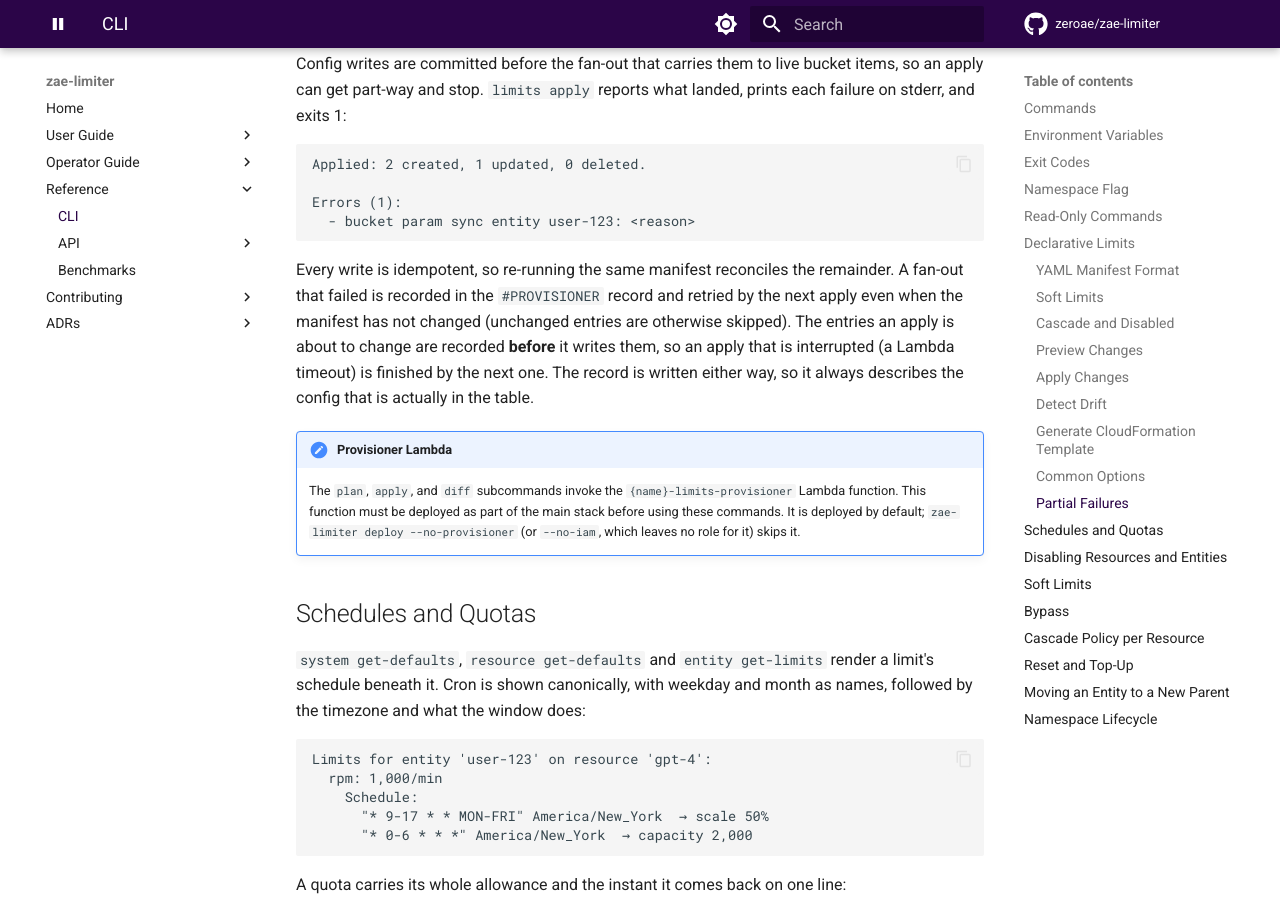
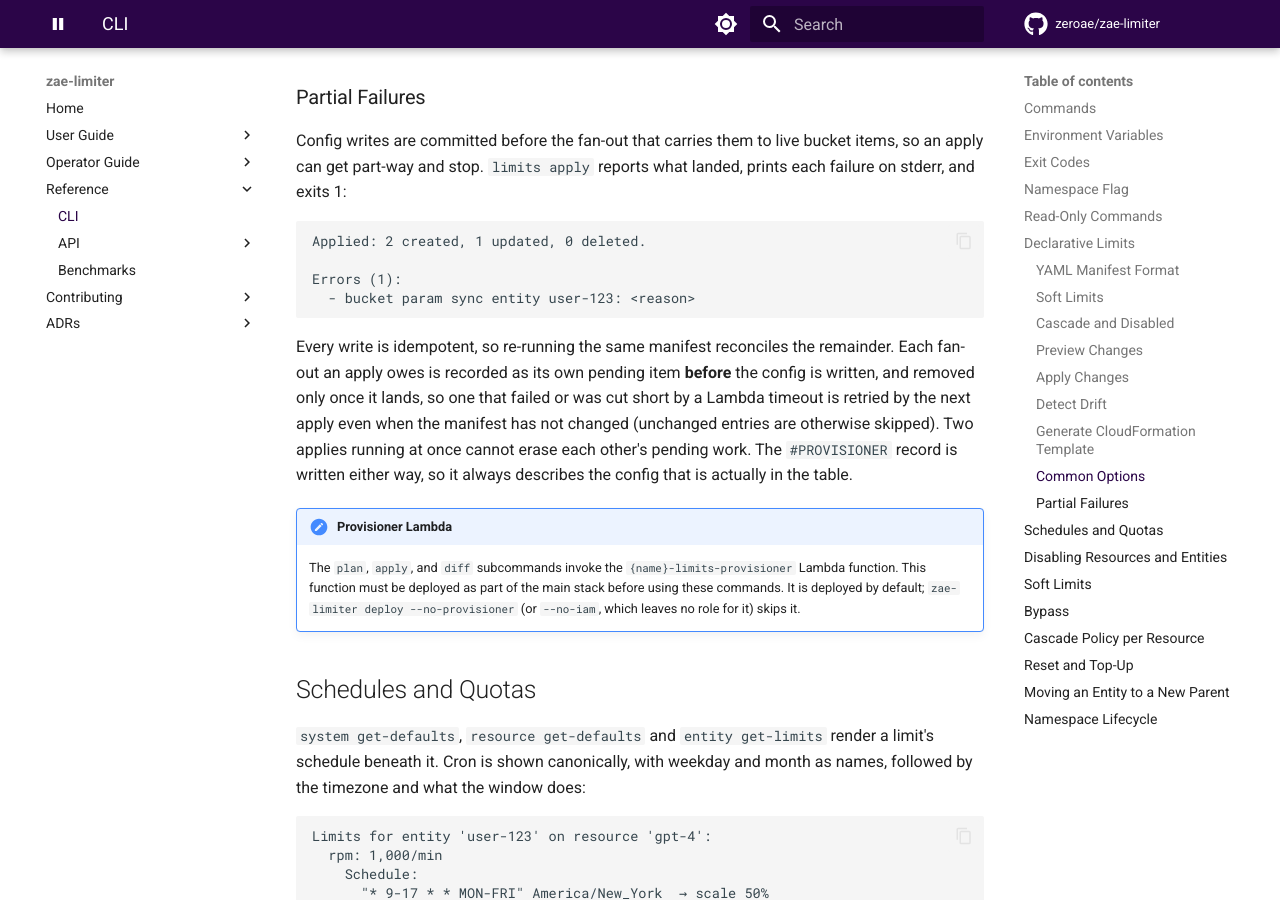
Before and after one commit to zeroae/zae-limiter, an MkDocs documentation site: the page built from docs/cli.md, in a window 1280 px wide and 900 px high, scrolled down 9538 px. Built offline with MkDocs 1.6.1 and Material for MkDocs 9.7.7, drawn with Linux system fonts in a browser that asks for light colours; comment, search, counter and statistics services are not loaded; the version menu is left out; some of the changed text lies outside the part shown.

Commit message:
📝 docs(provisioner): describe pending fan-outs as their own items
CLAUDE.md, docs/cli.md and docs/infra/deployment.md described the old
layout: lists on the #PROVISIONER record, a 100-level cap, and a
`full_pending` flag that turned the next apply into a full one. They
now describe one pending item per owed fan-out:

- its key, which also goes in the access-pattern table;
- the token that owns each item, and how write-ahead, claim and
  conditional delete use it;
- how an interrupted apply resumes;
- the `pending` count that plan and diff print;
- the residual left when two applies change the same level at once;
- the cost per apply.

Refs #739

Co-Authored-By: Claude Opus 5.5 <noreply@anthropic.com>
Claude-Session: https://claude.ai/code/session_017XzYMYKXNcZNQYS3xQhFdc

````diff
--- a/docs/cli.md
+++ b/docs/cli.md
@@ -332,12 +332,15 @@ plain apply. `limits apply --full` rewrites every declared entry and pushes its
 existing buckets again, as every apply did before change-only applies. A change to `soft` alone,
 or to `disabled: bypass` alone, is a change like any other: it is written and fanned out.
 
-When an apply that changes more than 100 entries is interrupted (a Lambda timeout), the next
-apply runs in full. `plan` and `diff` show that too, listing every declared entry under a note:
+An apply records every bucket fan-out it owes before it writes any config, and removes each one
+as soon as it lands. An apply that is interrupted (a Lambda timeout) or whose fan-out fails
+leaves only the unfinished ones, and the next apply retries exactly those, even when no entry
+changed. An interrupted `--full` apply therefore resumes where it stopped instead of starting
+again. `plan` and `diff` report them:
 
 ```
-Plan: 1201 change(s)
-Note: an earlier apply was interrupted before its fan-outs finished, so the next apply rewrites and fans out every declared entry.
+No changes. Infrastructure is up-to-date.
+Note: 3 bucket fan-out(s) an earlier apply did not finish; the next apply retries them.
 ```
 
 ### Detect Drift
@@ -400,12 +403,12 @@ Errors (1):
   - bucket param sync entity user-123: <reason>
 ```
 
-Every write is idempotent, so re-running the same manifest reconciles the remainder. A fan-out
-that failed is recorded in the `#PROVISIONER` record and retried by the next apply even when the
-manifest has not changed (unchanged entries are otherwise skipped). The entries an apply is about
-to change are recorded **before** it writes them, so an apply that is interrupted (a Lambda
-timeout) is finished by the next one. The record is written either
-way, so it always describes the config that is actually in the table.
+Every write is idempotent, so re-running the same manifest reconciles the remainder. Each
+fan-out an apply owes is recorded as its own pending item **before** the config is written, and
+removed only once it lands, so one that failed or was cut short by a Lambda timeout is retried by
+the next apply even when the manifest has not changed (unchanged entries are otherwise skipped).
+Two applies running at once cannot erase each other's pending work. The `#PROVISIONER` record is
+written either way, so it always describes the config that is actually in the table.
 
 !!! note "Provisioner Lambda"
     The `plan`, `apply`, and `diff` subcommands invoke the `{name}-limits-provisioner` Lambda function. This function must be deployed as part of the main stack before using these commands. It is deployed by default; `zae-limiter deploy --no-provisioner` (or `--no-iam`, which leaves no role for it) skips it.
````
Also changed, not shown: CLAUDE.md (+5 -4 lines), docs/infra/deployment.md (+4 -2 lines).
